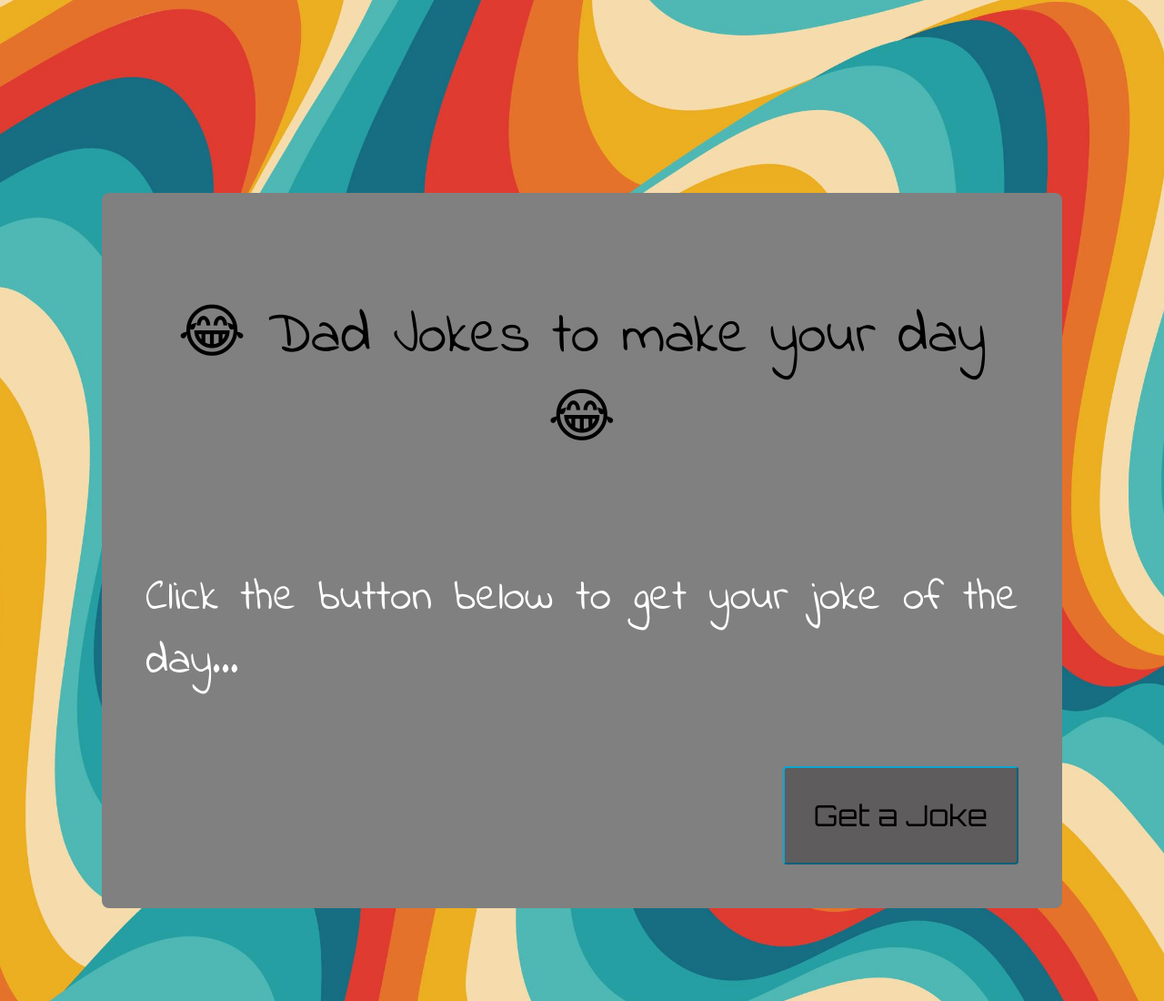
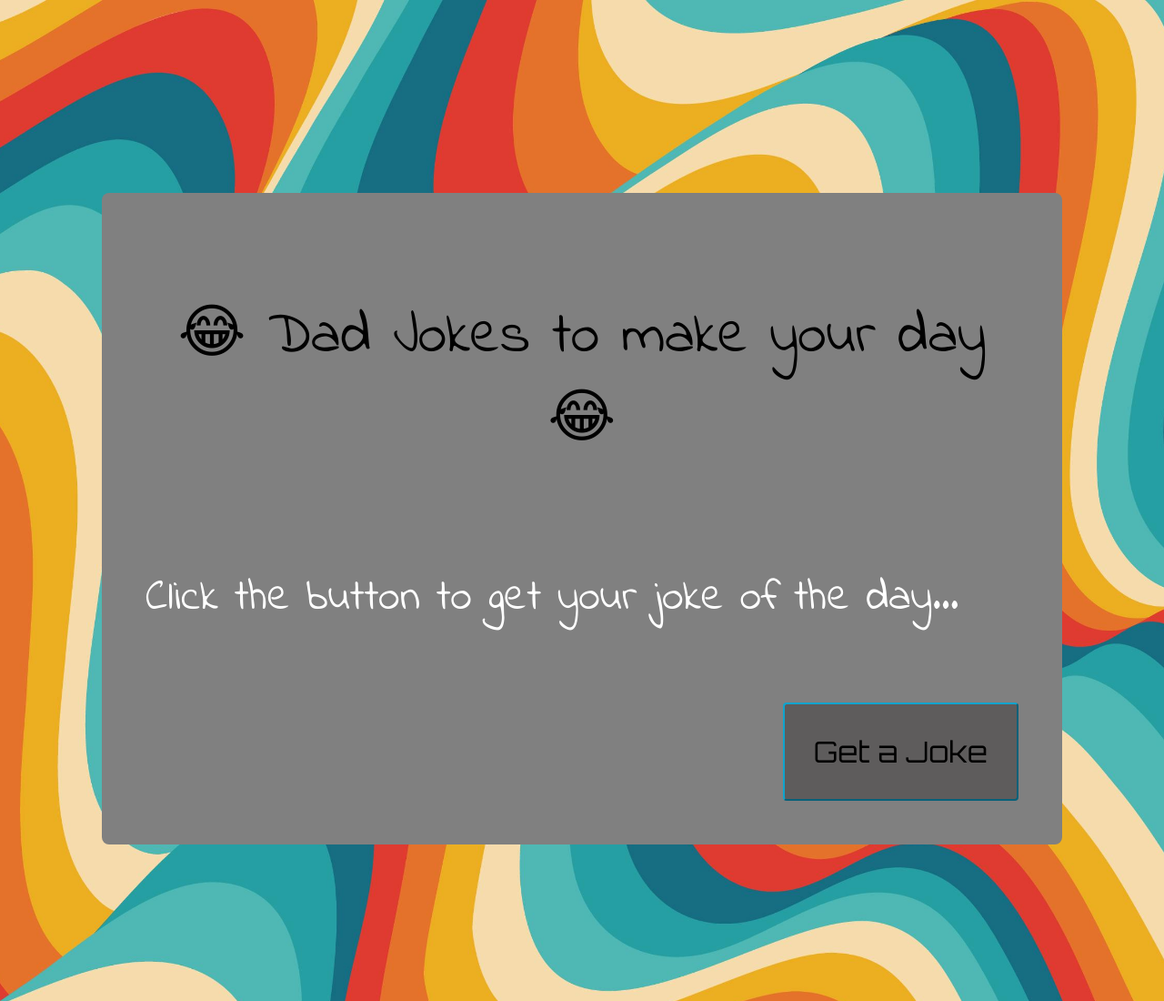
Before and after one commit to Vacuna98/AcunaVMC-1, a plain HTML site: page index.html in a window 1280 px wide. Shown: the top 1100 px of the page at 91% size. Drawn offline with Linux system fonts and the light colour scheme.

Commit message:
final update

```diff
--- a/index.html
+++ b/index.html
@@ -13,7 +13,7 @@
     <section>
         <div class="container">
             <h3>😂 Dad Jokes to make your day 😂</h3>
-            <div class="joke"> <p>Click the button below to get your joke of the day...</p></div>
+            <div class="joke"> <p>Click the button to get your joke of the day...</p></div>
             <button>Get a Joke</button>
         </div>
     </section>
```
